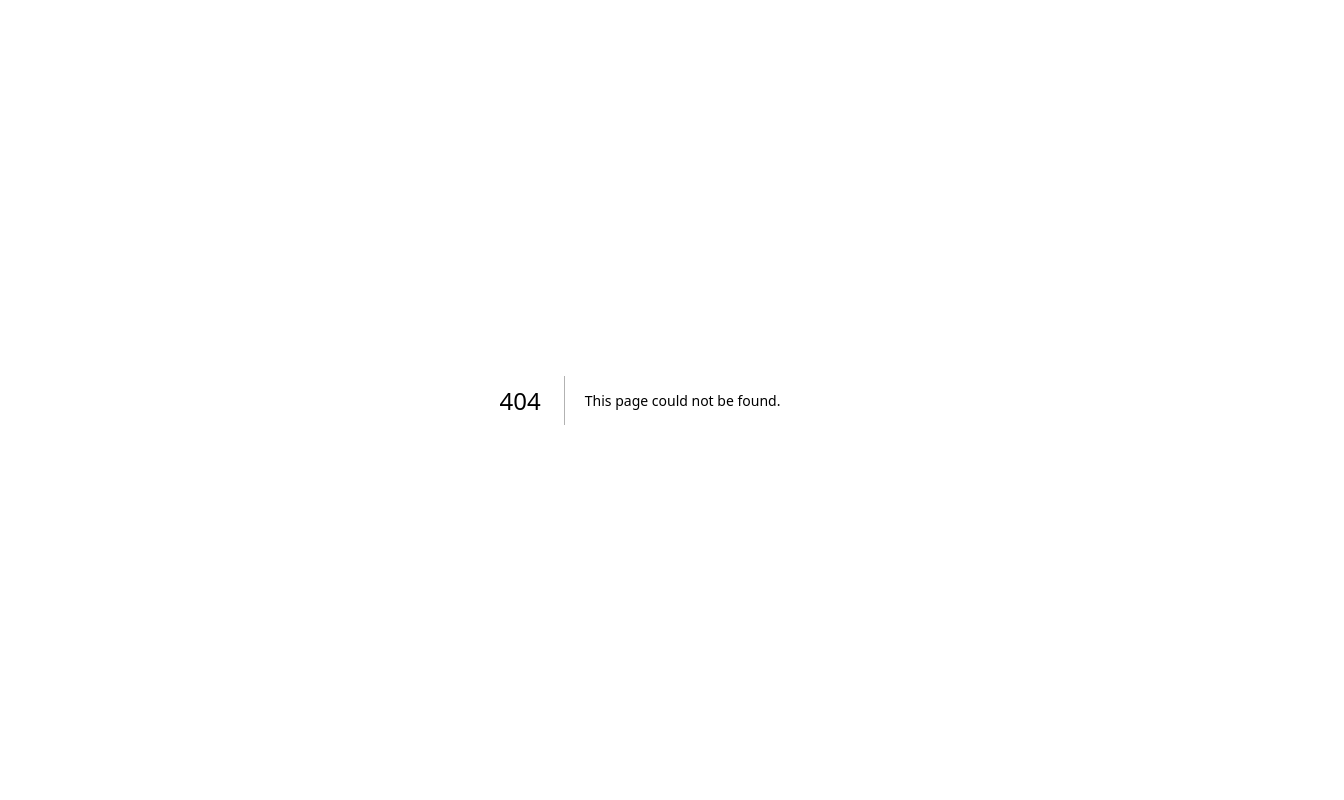
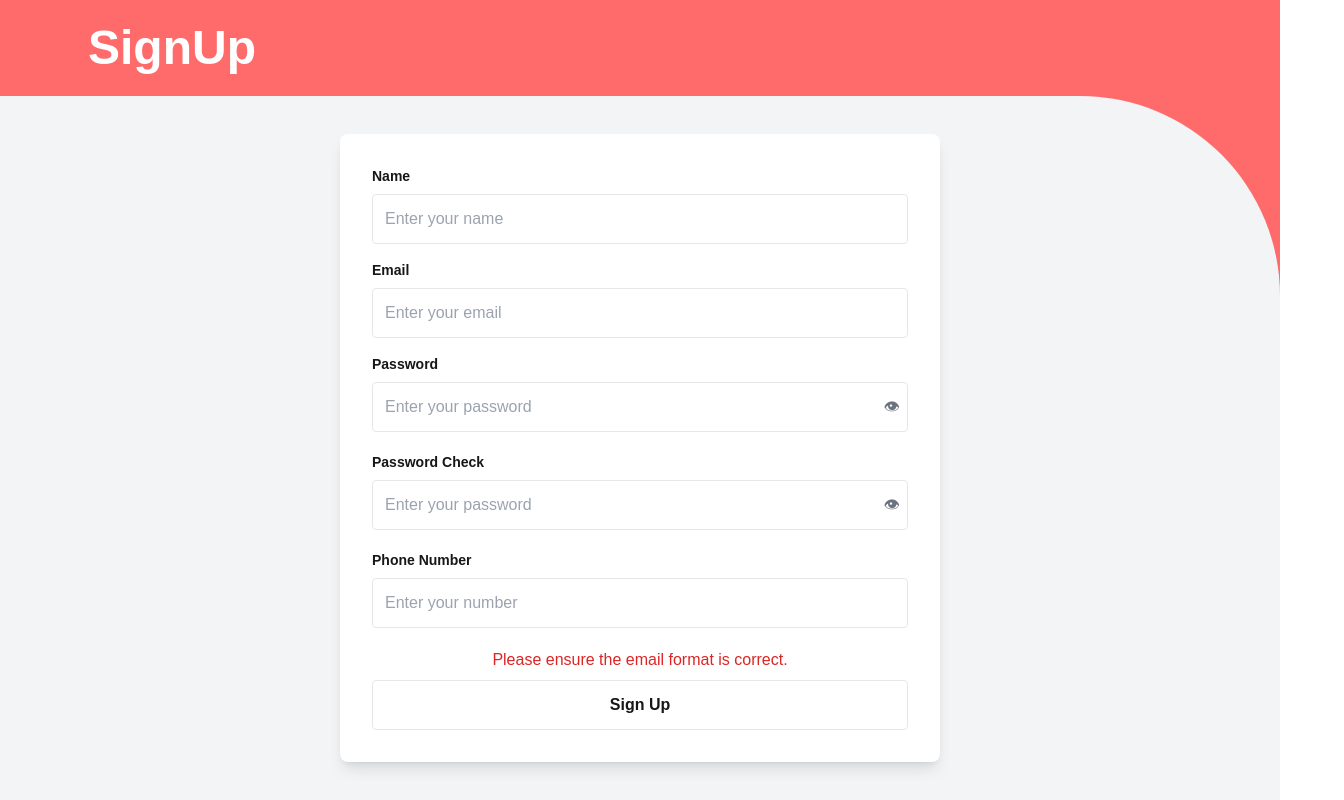
Before and after one commit to 2024Capstone-6/project_capstone-next-deployment-repo, a Next.js app: page /register in a window 1280 px wide. Before the commit this address had no page. Shown: the whole page, 1344 px wide, since content can reach past the window. Built offline with nearby package versions, Linux system fonts and the light colour scheme.

Commit message:
✨ feat: 회원가입 80%구현완료 , 🐛 bug: login fetch 수정

```diff
--- a/app/login/component/login.tsx
+++ b/app/component/login.tsx
@@ -1,35 +1,55 @@
 "use client"
 
+import { useRouter } from "next/navigation"
 import { useState } from "react"
 import cookies from "react-cookies"
+
 
 export default function LoginCompo(){
   const [showPassword,setShowPassword] = useState(false)
   const [email,setEmail]=useState('')
   const [password,setPassword]=useState('')
+  const [failedLogin,setFailedLogin]= useState(false)
+  const router = useRouter()
 
   const LoginHandler = async() =>{
-    const data = await fetch("http://localhost:4000/auth/login",{
+    const res = await fetch("http://localhost:4000/auth/login",{
       method:"POST",
-      body:JSON.stringify({"email" :email,"password":password})
+      headers: {
+        "Content-Type": "application/json"
+      },
+      body: JSON.stringify({"email": email, "password": password})
     })
-    .then(res=>res.json())
     // 현재시간 받아옴.
     // 현재시간 +60분만큼 유효시간으로 지정정
-    const access_time = new Date()
-    access_time.setMinutes(access_time.getMinutes()+60)
-    // 쿠키 저장 이름, 쿠키저장 값, 옵션 path:'/'는 모든곳에서 쿠키사용, expires는 유효시간
-    cookies.save('token',data.token,{path:'/',expires:access_time})
+    if(res.ok){
+      console.log('ok')
+      const data = await res.json()
+      console.log(data)
+      const access_time = new Date()
+      access_time.setMinutes(access_time.getMinutes()+60)
+      // 쿠키 저장 이름, 쿠키저장 값, 옵션 path:'/'는 모든곳에서 쿠키사용, expires는 유효시간
+      cookies.save('token',data.token,{path:'/',expires:access_time})
+      router.push('/')
+    }
+    else{
+      setFailedLogin(true)
+    }
 
   }
+
+  const goSignUp = () =>{
+    router.push('/register')
+  }
+
 
   return(
     <div className="w-[50%] min-w-[300px]  bg-white p-8 rounded-lg shadow-lg mx-[25%]">
           <label className="block mb-2 text-sm font-semibold">Email</label>
           <input type="email" className="w-full p-3 border rounded mb-4" placeholder="Enter your email" onChange={(e)=>{setEmail(e.target.value)}}/>
-
           <label className="block mb-2 text-sm font-semibold">Password</label>
           <div className="relative mb-5">
+
             <input
               type={showPassword ? 'text' : 'password'}
               className="w-full p-3 border rounded"
@@ -44,10 +64,12 @@ export default function LoginCompo(){
               👁
             </button>
           </div>
-
+          <div className="flex justify-center text-red-600 m-1">
+            {failedLogin ? 'check your email & password':''}
+          </div>
           <button type='submit' className="w-full mt-2 bg-red-500 text-white p-3 rounded font-semibold" onClick={LoginHandler}>Login</button>
 
-          <button className="w-full mt-2 border p-3 rounded font-semibold">Sign Up</button>
+          <button className="w-full mt-2 border p-3 rounded font-semibold" onClick={goSignUp}>Sign Up</button>
 
           <div className="flex items-center my-6">
             <div className="flex-grow border-t"></div>
--- /dev/null
+++ b/app/component/register.tsx
@@ -0,0 +1,120 @@
+"use client"
+
+import { useRouter } from "next/navigation"
+import { useEffect, useState } from "react"
+
+
+export default function resgister(){
+  const [showPassword,setShowPassword] = useState(false)
+  const [showCheckPassword,setShowCheckPassword] = useState(false)
+  const [name,setName]=useState('')
+  const [email,setEmail]=useState('')
+  const [password,setPassword]=useState('')
+  const [checkPassword,setCheckPassword]=useState('')
+  const [phoneNumber,setPhoneNumber]=useState('')
+  const [errMessage,setErrMessage]=useState('')
+  const router = useRouter()
+
+
+  useEffect(()=>{
+    const emailRegExp = /^[A-Za-z0-9]+[@]{1}[A-Za-z0-9]+[.]{1}[A-Za-z.]{3,5}$/
+    const passwordRegExp = /^(?=.*[A-Za-z])(?=.*\d)(?=.*[@$!%.*?&])[A-Za-z\d@$!%*.?&]{0,16}$/
+    const phoneNumberRegExp = /^01[016789]\d{8}$/
+    if(!emailRegExp.test(email)){
+      setErrMessage('Please ensure the email format is correct.')
+    }
+    else if(!passwordRegExp.test(password)){
+      setErrMessage('Please ensure the password format is correct.')
+    }
+    else if(password!==checkPassword){
+      setErrMessage('Passwords do not match.')
+    }
+    else if(!phoneNumberRegExp.test(phoneNumber.replace(/-/g, ""))){
+      setErrMessage('Please ensure the phone number format is correct.')
+    }
+    else{
+      setErrMessage('')
+    }
+  },[email,password, checkPassword,phoneNumber])
+
+
+  //     setErrMessage('')
+  //     // const data = await fetch("http://localhost:4000/auth/signup",{
+  //     //   method:"POST",
+  //     //   headers: {
+  //     //     "Content-Type": "application/json"
+  //     //   },
+  //     //   body: JSON.stringify({"name":name,"email":email,"password":password,"phone":phoneNumber})
+  //     // })
+  //   }
+  // }
+  const signUpHandler=()=>{
+
+  }
+
+
+
+  return(
+    <div className="w-[50%] min-w-[300px]  bg-white p-8 rounded-lg shadow-lg mx-[25%]">
+
+      {/* 이름 */}
+      <label className="block mb-2 text-sm font-semibold">Name</label>
+      <input type="text" className="w-full p-3 border rounded mb-4" placeholder="Enter your name" onChange={(e)=>{setName(e.target.value);}}/>
+
+      {/* 이메일 */}
+      <label className="block mb-2 text-sm font-semibold">Email</label>
+      <input type="email" className="w-full p-3 border rounded mb-4" placeholder="Enter your email" onChange={(e)=>{setEmail(e.target.value)}}/>
+
+      {/* 비밀번호 */}
+      <label className="block mb-2 text-sm font-semibold">Password</label>
+      <div className="relative mb-5">
+        <input
+          type={showPassword ? 'text' : 'password'}
+          className="w-full p-3 border rounded"
+          placeholder="Enter your password"
+          name="pw"
+          onChange={(e)=>{setPassword(e.target.value)}}
+        />
+        <button
+          type="button"
+          className="absolute inset-y-0 right-2 flex items-center text-gray-500"
+          onClick={() => setShowPassword(!showPassword)}
+        >
+          👁
+        </button>
+      </div>
+
+      {/* 비밀번호 체크 */}
+      <label className="block mb-2 text-sm font-semibold">Password Check</label>
+      <div className="relative mb-5">
+        <input
+          type={showCheckPassword ? 'text' : 'password'}
+          className="w-full p-3 border rounded"
+          placeholder="Enter your password"
+          onChange={(e)=>{setCheckPassword(e.target.value)}}
+        />
+        <button
+          type="button"
+          className="absolute inset-y-0 right-2 flex items-center text-gray-500"
+          onClick={() => setShowCheckPassword(!showCheckPassword)}
+        >
+          👁
+        </button>
+      </div>
+
+      {/* 전화번호 */}
+      <label className="block mb-2 text-sm font-semibold">Phone Number</label>
+      <input type="text" className="w-full p-3 border rounded mb-4" placeholder="Enter your number" onChange={(e)=>{setPhoneNumber(e.target.value)}}/>
+
+      {/* 경고창 */}
+      <div className="flex justify-center text-red-600 m-1">
+        {errMessage ? errMessage:''}
+      </div>
+      {email&&password&&name&&phoneNumber&&checkPassword ?
+        errMessage?
+          <div className="w-full mt-2 border p-3 rounded text-center font-semibold"  >Sign Up</div>
+          :<button className="w-full mt-2 border bg-red-500 p-3 rounded font-semibold" onClick={signUpHandler}>Sign Up</button>
+          :<div className="w-full mt-2 border p-3 rounded text-center font-semibold" >Sign Up</div>}
+    </div>
+  )
+}
--- a/app/login/page.tsx
+++ b/app/login/page.tsx
@@ -1,4 +1,4 @@
-import LoginCompo from "./component/login";
+import LoginCompo from "../component/login";
 
 
 export default function LoginPage() {
--- /dev/null
+++ b/app/register/page.tsx
@@ -0,0 +1,21 @@
+import Register from "../component/register";
+
+
+export default function registerPage() {
+
+  return (
+    <div className="min-h-screen flex flex-col bg-nihonred">
+      {/* 상단 배경 */}
+      <div className="w-full flex items-center justify-left ml-[5%] text-white text-5xl font-bold text-left p-6 whitespace-nowrap">
+        <div>
+          SignUp
+        </div>
+      </div>
+
+      {/* 회원가입입 폼 */}
+      <div className="flex-[3] bg-gray-100 flex items-center p-4 px-10 rounded-tr-[200px]">
+        <Register/>
+      </div>
+    </div>
+  );
+}
--- a/package.json
+++ b/package.json
@@ -9,6 +9,7 @@
     "lint": "next lint"
   },
   "dependencies": {
+    "init": "^0.1.2",
     "next": "15.1.6",
     "react": "^19.0.0",
     "react-cookie": "^7.2.2",
```
Also changed, not shown: 2 other files (tests, documents, lock files or other folders).
